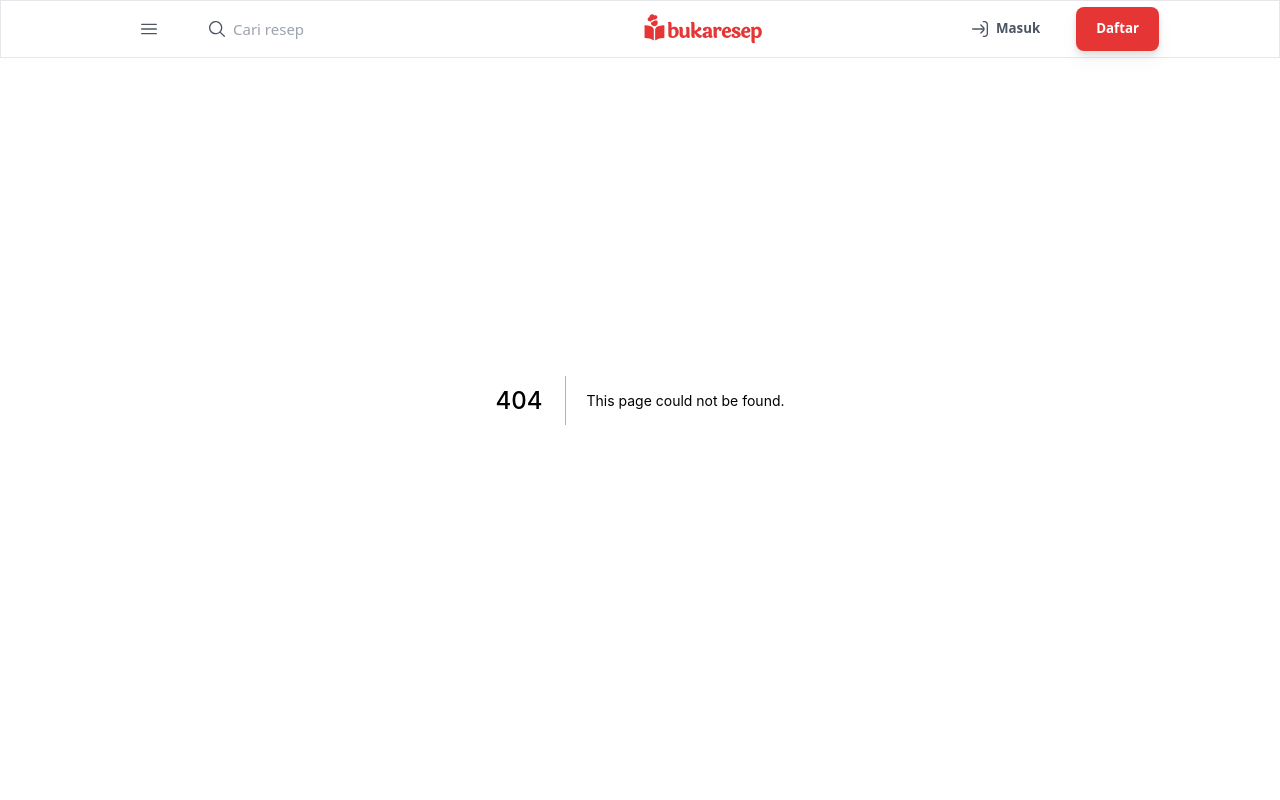
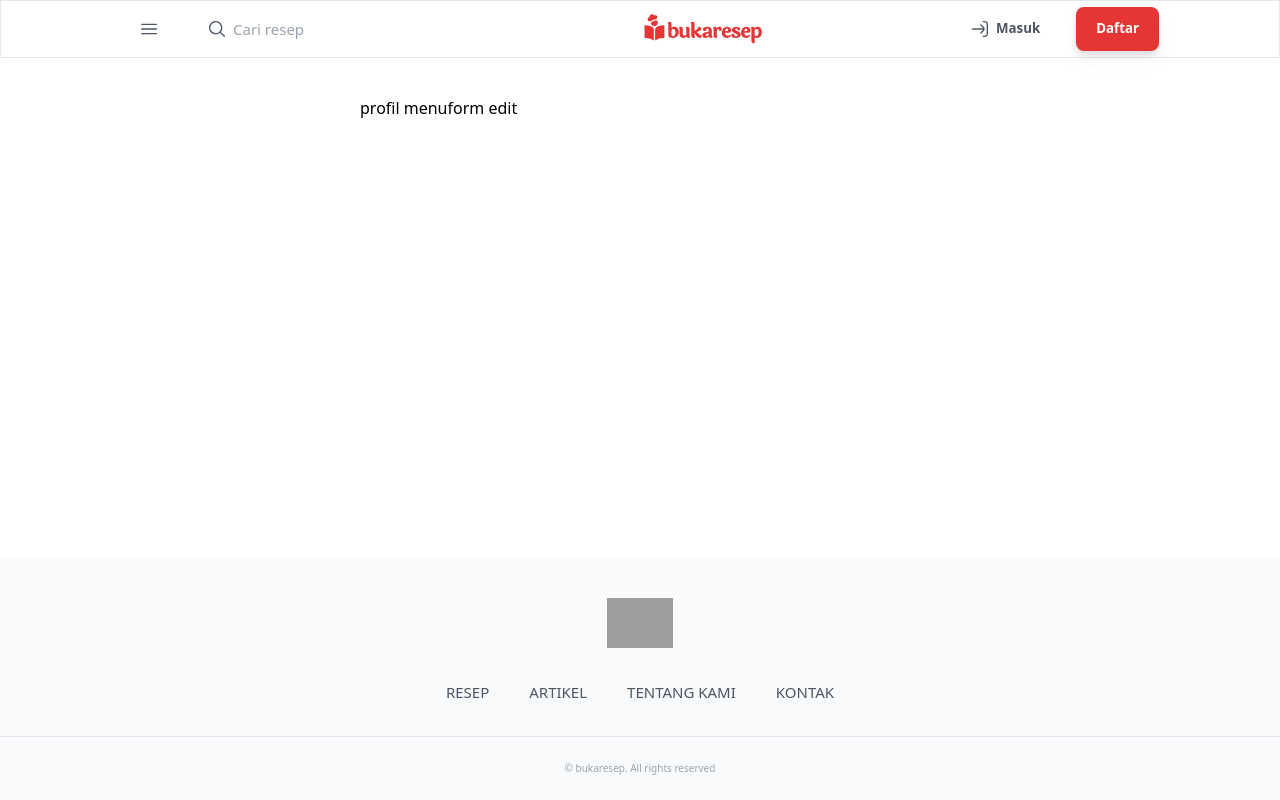
Before and after one commit to allanprakoso/bukaresep-nextjs, a Next.js app: page /creator/editprofile in a window 1280 px wide. Before the commit this address had no page. Shown: the top 800 px of the page. Built offline with nearby package versions, Linux system fonts and the light colour scheme; grey boxes are pictures that could not be loaded.

Commit message:
dropdown, container, edit profile

```diff
--- /dev/null
+++ b/src/components/ContainerXL.js
@@ -0,0 +1,9 @@
+const ContainerXL = ({children}) => {
+    return (
+        <div className="mt-16 md:mt-24 xl:mx-[22.5rem] lg:mx-14 md:mx-10 sm:mx-4">
+            {children}
+        </div>
+     );
+};
+
+export default ContainerXL;
--- a/src/components/Dropdown.js
+++ b/src/components/Dropdown.js
@@ -4,22 +4,20 @@ import Link from "next/link";
 const DropdownMenu = ({ children, size, onMouseLeave, ...props }) => {
   // size : LARGE, FULL, SMALL
   const DROPDOWNSIZE = {
-    LARGE: " w-[244px] z-50 top-16 right-20",
+    LARGE: " w-[244px] z-50 right-20",
     FULL: " w-full",
     SMALL: " w-[152px]",
   };
   const sizeClassName = DROPDOWNSIZE[size || "LARGE"];
 
   return (
-    <div
-      onMouseLeave={onMouseLeave}
-      aria-hidden="true"
-      className={
-        "absolute bg-white py-6 rounded-md drop-shadow-xl flex flex-col space-y-2 border-solid border-[0.8px] border-gray-200 overflow-hidden" +
-        sizeClassName
-      }
+    <div onMouseLeave={onMouseLeave} aria-hidden="true" className={"absolute" + sizeClassName}>
+      <div
+
+      className="mt-16 bg-white py-6 rounded-md drop-shadow-xl flex flex-col space-y-2 border-solid border-[0.8px] border-gray-200 overflow-hidden"
     >
       {children}
+    </div>
     </div>
   );
 };
--- /dev/null
+++ b/src/pages/creator/editprofile/index.js
@@ -0,0 +1,15 @@
+import ContainerXL from "../../../components/ContainerXL";
+const EditProfile = () => {
+    return (
+        <ContainerXL>
+            <div className="flex flex-row">
+                <div>
+                    profil menu
+                </div>
+                <div>form edit</div>
+            </div>
+        </ContainerXL>
+     );
+}
+
+export default EditProfile;
--- a/src/pages/creator/index.js
+++ b/src/pages/creator/index.js
@@ -1,9 +1,11 @@
 import Link from "next/link";
+import ContainerXL  from "../../components/Container"
 import Button from "../../components/Button"
+import ContainerXL from "../../components/ContainerXL";
 
 function Home() {
     return (
-        <div className="mt-28 xl:mx-[22.5rem] lg:mx-14 md:mx-10 sm:mx-4">
+        <ContainerXL>
             <section className="flex flex-row items-center mb-20">
                 <div className="basis-6/12">
                     <p className="text-lg font-semibold text-brand-dark mb-3">Jadilah penulis resep</p>
@@ -74,7 +76,8 @@ function Home() {
                 <h3 className="text-h3 font-bold font-quicksand text-gray-800 mb-4 text-center">Yuk, tulis dan bagikan<br />resepmu sekarang</h3>
                 <Button>Bergabung sekarang</Button>
             </section>
-        </div>
+
+        </ContainerXL>
     );
 }
 
--- a/src/pages/creator/profiles/index.js
+++ b/src/pages/creator/profiles/index.js
@@ -1,11 +1,15 @@
+import ContainerXL from '../../../components/ContainerXL';
 import { useAxios } from '../../../configs/creator/useAxios';
 import GridListRecipe from '../../../parts/GridListRecipe';
 
 const Profiles = (props) => {
     return (
-        <div className="mt-[200px] container">
-            <GridListRecipe recipes={props.recipes} />
-        </div>
+        <ContainerXL>
+             <div className="mt-[200px] container">
+                <GridListRecipe recipes={props.recipes} />
+            </div>
+        </ContainerXL>
+
     );
 }
 
--- a/src/parts/Creator/NavbarCreator.js
+++ b/src/parts/Creator/NavbarCreator.js
@@ -82,8 +82,8 @@ function NavbarCreator() {
 
               {/* if isLogin is true */}
               {isLogin && (
-                <div className="profile flex items-center space-x-8">
-                  <Button color="LINK" onMouseEnter={() => setIsOpen(true)} onMouseLeave={() => setIsOpen(false)}>
+                <div className="profile flex items-center space-x-8 ">
+                  <Button color="LINK" onMouseEnter={() => setIsOpen(true)}>
                     <img src="pic/lp3.jpg" className="w-8 h-8 rounded-full" />
                   </Button>
                   <Button
```
